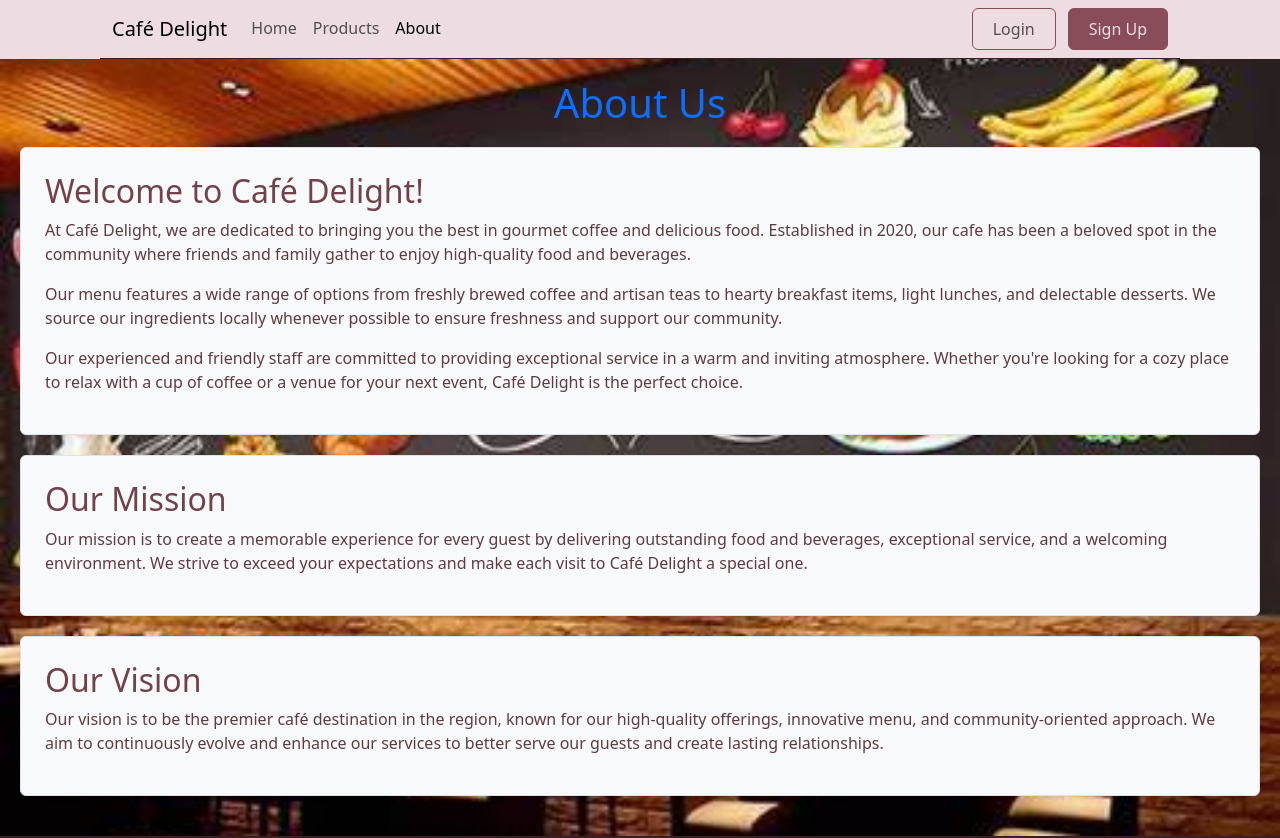
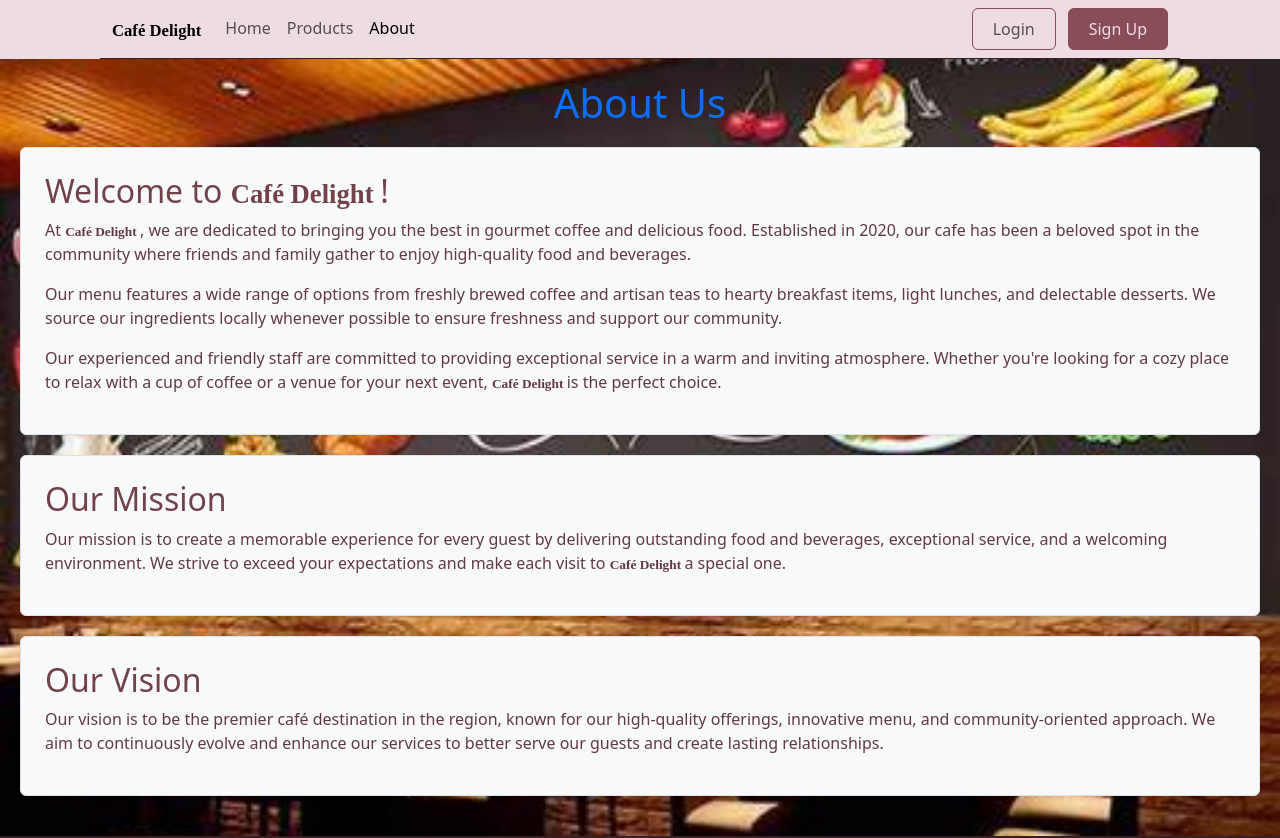
Before and after one commit to abdozero/Cafe-Angular, an Angular app: page /about in a window 1280 px wide. Shown: the top 838 px of the page. Built offline with nearby package versions, Linux system fonts and the light colour scheme.

Commit message:
custom style for brand name

```diff
--- a/src/styles.css
+++ b/src/styles.css
@@ -69,3 +69,12 @@
 .btn.btn-rose-taupe:hover{
   color: var(--color-1);
 }
+
+.brand-name{
+  font-size: smaller;
+  font-weight: bolder;
+  font-family: "Lucida Handwriting", "Segoe Script", cursive;
+}
+.brand-name::after{
+  content: " ";
+}
```
